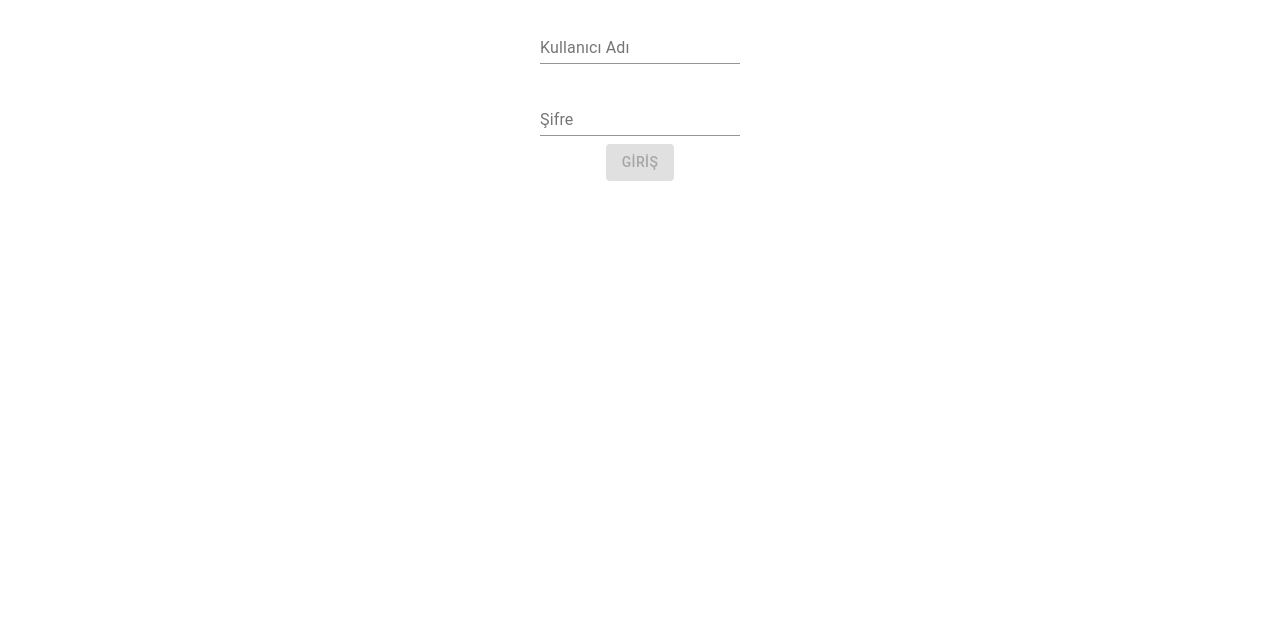
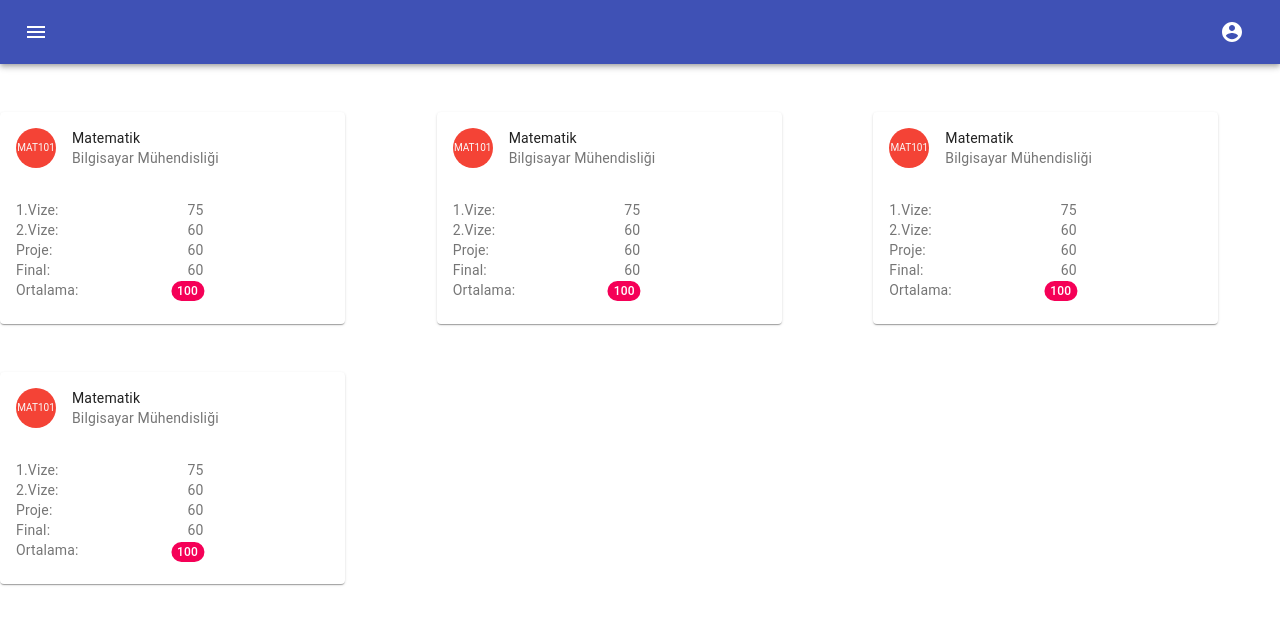
Before and after one commit to seymayegin/pointer, a React (Create React App) app in the folder client/: page /s1 in a window 1280 px wide. Before the commit this address led to /login. Shown: the top 624 px of the page. Built offline with nearby package versions, Linux system fonts and the light colour scheme; no server answers.

Commit message:
Merge branch 'master' of C:\seyma\react\pointer with conflicts.

```diff
--- a/client/src/Duyuru.js
+++ b/client/src/Duyuru.js
@@ -2,7 +2,6 @@ import React, {useEffect, useState} from 'react';
 import Slider from "react-slick";
 import CardBox from "./CardBox";
 import axios from './Api';
-
 
 const options = {
     autoplay: true,
@@ -77,7 +76,7 @@ export default function Duyuru() {
     };
 
     return (
-            <div className="row" style={{marginTop:'-22px'}}>
+            <div className="row" style={{marginTop:'0px'}}>
                 <CardBox styleName="col-lg-12" cardStyle="text-center pb-0 pt-0" heading="Duyurular & Haberler"
                          headingStyle="m-0 p-0 pt-2 pb-2" childrenStyle="m-0 p-0 pb-1">
                     <Slider className="slick-app-frame pb-0" {...options}>
--- a/client/src/Login.js
+++ b/client/src/Login.js
@@ -3,8 +3,6 @@ import {makeStyles} from '@material-ui/core/styles';
 import TextField from '@material-ui/core/TextField';
 import Grid from "@material-ui/core/Grid";
 import Button from "@material-ui/core/Button";
-import axios from './Api'
-import {State} from './State';
 
 const useStyles = makeStyles(theme => ({
     container: {
@@ -25,23 +23,13 @@ const useStyles = makeStyles(theme => ({
 }));
 
 export default function Login(props) {
-
     const [userName,setUsername] = useState(null);
     const [password,setPassword] = useState(null);
-    const [hata,setHata] = useState(null);
-
     const classes = useStyles();
 
-    async function giris () {
-        try {
-            const res = await axios.post('users/authenticate', {kullaniciAdi: userName, sifre: password});
-            axios.defaults.headers.common['Authorization'] = `Bearer ${res.data.sonuc.token.access_token}`;
-
-            State.user = res.data.sonuc.user;
-            State.token = res.data.sonuc.token;
+    const giris = () => {
+        if (userName ==='s' && password === 's') {
             props.history.push('/');
-        }catch (e) {
-            setHata(e.response.data.hata);
         }
     }
 
@@ -52,7 +40,6 @@ export default function Login(props) {
            justify="center"
            alignItems="center"
         >
-
        <Grid item xs={12}>
            <TextField
                id="standard-name"
@@ -83,14 +70,9 @@ export default function Login(props) {
            <Button variant="contained" color="primary" disabled={!(userName && password)} onClick={() => giris()} >
                 <span>GİRİŞ</span>
            </Button>
-
        </Grid>
-           <Grid item xs={12}>{hata}</Grid>
 
        </Grid>
 
-
-
-
     );
 }
--- a/client/src/Sayfa1.js
+++ b/client/src/Sayfa1.js
@@ -1,4 +1,4 @@
-import React, {useEffect, useState} from 'react';
+import React, {useState} from 'react';
 import {makeStyles} from '@material-ui/core/styles';
 import Card from '@material-ui/core/Card';
 import CardHeader from '@material-ui/core/CardHeader';
@@ -7,8 +7,6 @@ import Avatar from '@material-ui/core/Avatar';
 import Typography from '@material-ui/core/Typography';
 import {red} from '@material-ui/core/colors';
 import Badge from "@material-ui/core/Badge";
-import {State} from './State';
-import axios from './Api';
 
 const useStyles = makeStyles(theme => ({
     card: {
@@ -24,56 +22,42 @@ const useStyles = makeStyles(theme => ({
     },
 }));
 
+const varsayilan = [{kodu:'MAT101',adi:'Matematik',bolumu:'Bilgisayar Mühendisliği',notlar:[75,60,60,60]},
+    {kodu:'MAT101',adi:'Matematik',bolumu:'Bilgisayar Mühendisliği',notlar:[75,60,60,60]},
+    {kodu:'MAT101',adi:'Matematik',bolumu:'Bilgisayar Mühendisliği',notlar:[75,60,60,60]},
+    {kodu:'MAT101',adi:'Matematik',bolumu:'Bilgisayar Mühendisliği',notlar:[75,60,60,60]}];
 
-export default function Sayfa1(props) {
+export default function Sayfa1() {
     const classes = useStyles();
-    const [dersler, setDersler] = useState([]);
-
-    useEffect(() => {
-        fetchData();
-    }, []);
-
-    async function fetchData() {
-        const res = await axios.get('kayit/kullanici-ders', {});
-        setDersler(res.data.data);
-        console.log(res);
-    }
-
-    const getOrtalama = ders => (ders.not_vize1+ ders.not_vize2+ ders.not_proje+ ders.not_final)/4;
+    const [dersler,] = useState(varsayilan);
 
     const getCard = ders => {
-        const kayitlar = require("./dersler.json");
-
-        console.log(kayitlar);
-        console.log(ders.ders_id);
-
-        const kayit = kayitlar.filter(val => val.id === ders.ders_id)[0];
         return (
             <Card className={classes.card}>
                 <CardHeader
                     avatar={
                         <Avatar aria-label="kod" className={classes.avatar}>
-                            {kayit.kodu}
+                            MAT101
                         </Avatar>
                     }
 
-                    title={kayit.adi}
-                    subheader={kayit.bolumu}
+                    title="Matematik"
+                    subheader="Bilgisayar Mühendisliği"
                 />
 
                 <CardContent>
                     <Typography variant="body2" color="textSecondary" component="p">
                         <div className="row">
-                            <div className="col col-sm-6">1.Vize: </div>
-                            <div className="col col-sm-6">{ders.not_vize1}</div>
+                            <div className="col-sm-6">1.Vize: </div>
+                            <div className="col-sm-6">75</div>
                             <div className="col-sm-6">2.Vize:</div>
-                            <div className="col-sm-6">{ders.not_vize2}</div>
+                            <div className="col-sm-6">60</div>
                             <div className="col-sm-6">Proje:</div>
-                            <div className="col-sm-6">{ders.not_proje}</div>
+                            <div className="col-sm-6">60</div>
                             <div className="col-sm-6">Final:</div>
-                            <div className="col-sm-6">{ders.not_final}</div>
+                            <div className="col-sm-6">60</div>
                             <div className="col-sm-6">Ortalama:</div>
-                            <div className="col-sm-6"><Badge badgeContent={getOrtalama(ders)} max={100} color={getOrtalama(ders) > 80 ? 'primary' : "secondary"}></Badge></div>
+                            <div className="col-sm-6"><Badge badgeContent={100} max={100} color="secondary"></Badge></div>
                         </div>
                     </Typography>
                 </CardContent>
@@ -81,8 +65,6 @@ export default function Sayfa1(props) {
             </Card>
         );
     };
-
-    if (State.token == null) props.history.push('/login');
 
     return (
         <div>
--- a/client/src/SolMenu.js
+++ b/client/src/SolMenu.js
@@ -10,6 +10,8 @@ import InboxIcon from '@material-ui/icons/MoveToInbox';
 import IconButton from '@material-ui/core/IconButton/IconButton';
 import MenuIcon from '@material-ui/icons/Menu';
 import HomeIcon from '@material-ui/icons/Home';
+import NoteIcon from '@material-ui/icons/Note';
+import NotesIcon from '@material-ui/icons/Notes';
 
 const useStyles = makeStyles(theme => ({
     list: {
@@ -48,17 +50,17 @@ export default function SolMenu(props) {
             onKeyDown={toggleDrawer(side, false)}>
             <List>
                 <ListItem button onClick={() => props.history.push('/')}>
-                        <ListItemIcon><HomeIcon /></ListItemIcon>
+                    <ListItemIcon><HomeIcon /></ListItemIcon>
                     <ListItemText primary="Ana Sayfa"/>
                 </ListItem>
                 <Divider />
                 <ListItem button onClick={() => props.history.push('/s1')}>
-                        <ListItemIcon><InboxIcon /></ListItemIcon>
+                    <ListItemIcon><NoteIcon /></ListItemIcon>
                     <ListItemText primary="Notlarım"/>
                 </ListItem>
                 <Divider />
                 <ListItem button onClick={() => props.history.push('/s2')}>
-                    <ListItemIcon><InboxIcon /></ListItemIcon>
+                    <ListItemIcon><NotesIcon /></ListItemIcon>
                     <ListItemText primary="Ders Programı"/>
                 </ListItem>
                 <Divider />
--- a/client/src/UstMenu.js
+++ b/client/src/UstMenu.js
@@ -37,15 +37,13 @@ export default function MenuAppBar(props) {
         setAnchorEl(null);
     };
 
-
-
     return (
         <div className={classes.root}>
             <AppBar position="static">
                 <Toolbar>
                     <SolMenu history={props.history}/>
                     <Typography variant="h6" className={classes.title}>
-                        Pointer
+
                     </Typography>
                     <div>
                         <IconButton
```
Lines whose indentation alone changed are shown as unchanged.
